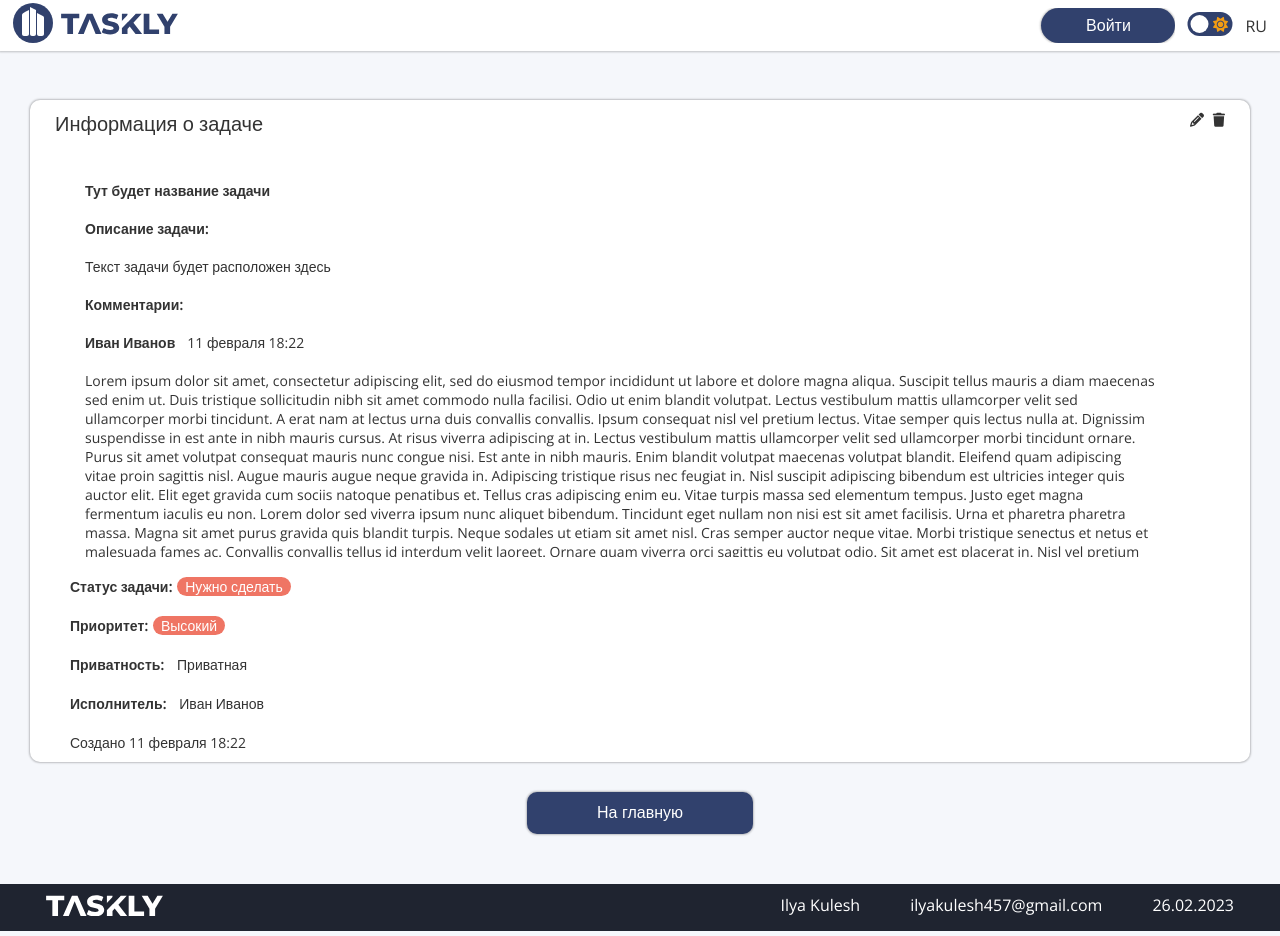
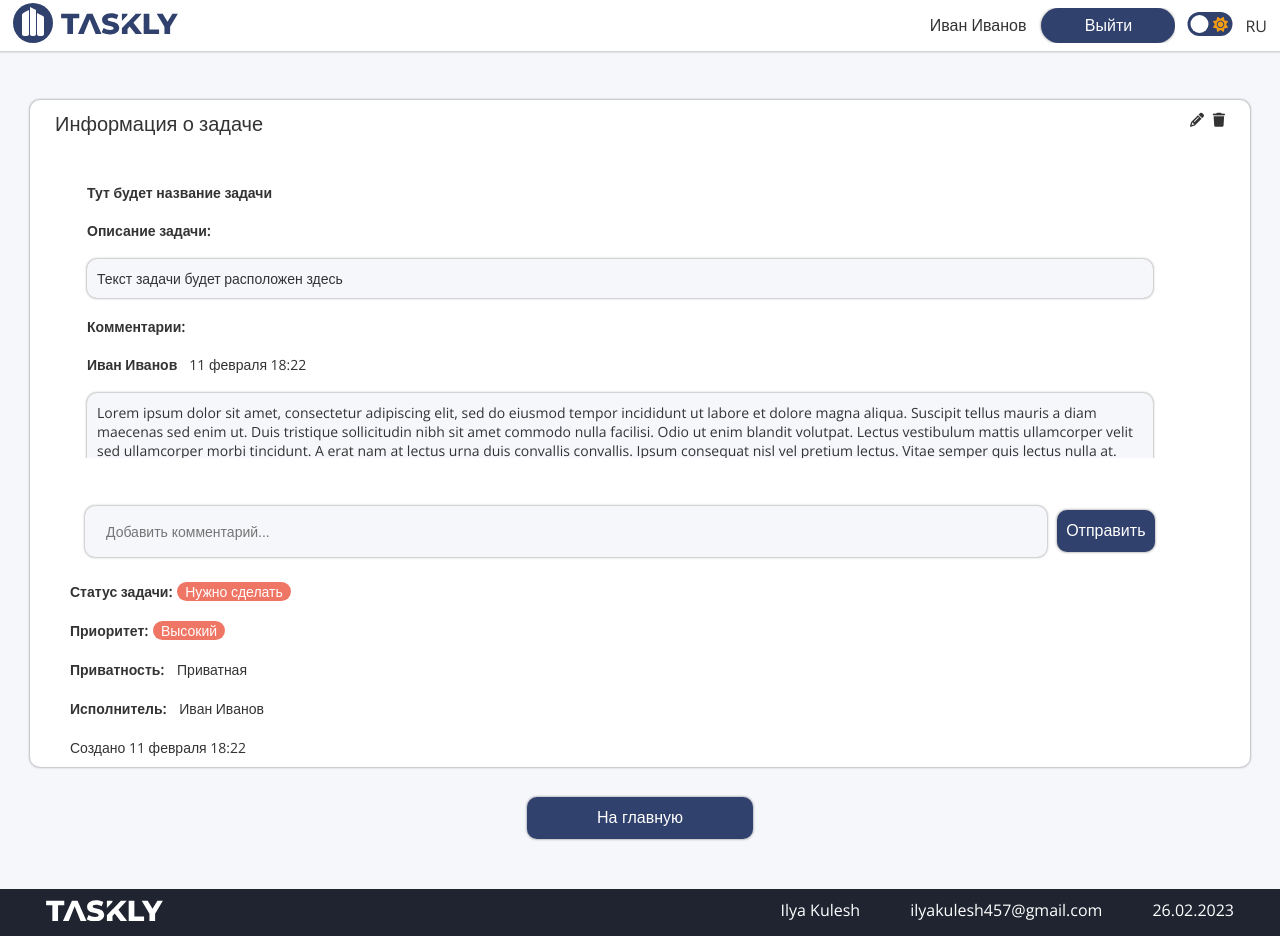
Before and after one commit to ilyakulesh/datamola2023, a plain HTML site: page UI/task.html in a window 1280 px wide. Drawn offline with nearby package versions, Linux system fonts and the light colour scheme.

Commit message:
fix: fixed layout and styles for task page

```diff
--- a/UI/assets/css/task_page.css
+++ b/UI/assets/css/task_page.css
@@ -1,7 +1,7 @@
 .info-task {
   max-width: 1220px;
-  height: 500px;
-  border-radius: 10px;
+  height: 64vh;
+  border-radius: var(--border-radius);
   margin: auto;
   margin-top: 100px;
   padding: 10px;
@@ -37,39 +37,25 @@
 
 .full-task {
   width: 70%;
-  max-height: 400px;
-  overflow: auto;
   margin-top: 20px;
   margin-left: 40px;
   padding: 5px;
 }
 
-.full-task::-webkit-scrollbar {
-  background-color: var(--white-color);
-  width: 16px;
-}
-
-.full-task::-webkit-scrollbar-thumb {
-  background-color: #babac0;
-  border-radius: 16px;
-  border: 5px solid var(--white-color);
-}
-.full-task::-webkit-scrollbar-thumb:hover {
-  background-color: #a0a0a5;
-  border: 4px solid #f4f4f4;
-}
-
-.full-task::-webkit-scrollbar-button {
-  display: none;
-}
-
-.full-task div {
+.full-task__wrapper div {
   margin-top: 19px;
   font-weight: bold;
 }
 
-.full-task div div {
+.full-task__wrapper div div {
   font-weight: normal;
+}
+
+.task-description {
+  background-color: var(--background-color);
+  box-shadow: var(--box-shadow);
+  border-radius: var(--border-radius);
+  padding: 10px;
 }
 
 .comment-wrapper {
@@ -85,16 +71,68 @@
   font-weight: bold;
 }
 
-.full-task input {
-  width: 390px;
+.task-comment {
+  background-color: var(--background-color);
+  box-shadow: var(--box-shadow);
+  border-radius: var(--border-radius);
+  padding: 10px;
+}
+
+.full-task__wrapper {
+  padding: 2px 2px;
+  max-height: 37vh;
+  overflow: auto;
+}
+
+.full-task__wrapper::-webkit-scrollbar {
+  background-color: var(--white-color);
+  width: 16px;
+}
+
+.full-task__wrapper::-webkit-scrollbar-thumb {
+  background-color: #babac0;
+  border-radius: 16px;
+  border: 5px solid var(--white-color);
+}
+.full-task__wrapper::-webkit-scrollbar-thumb:hover {
+  background-color: #a0a0a5;
+  border: 4px solid #f4f4f4;
+}
+
+.full-task__wrapper::-webkit-scrollbar-button {
+  display: none;
+}
+
+.full-task__comment-wrapper {
+  display: flex;
+  justify-content: flex-start;
+  margin-top: 30px;
+}
+
+.full-task__input {
+  width: 100%;
   height: 51px;
   font-size: 14px;
-  padding-left: 21px;
+  padding: 0px 21px;
   background-color: var(--background-color);
   border-style: none;
-  border-radius: 10px;
+  border-radius: var(--border-radius);
   box-shadow: var(--box-shadow);
   margin-top: 18px;
+}
+
+.full-task__button {
+  margin-top: 22px;
+  background-color: var(--background-buttons);
+  color: var(--white-color);
+  border-radius: var(--border-radius);
+  font-size: 16px;
+  width: 110px;
+  height: 42px;
+  cursor: pointer;
+  border-style: none;
+  box-shadow: var(--box-shadow);
+  margin-left: 10px;
 }
 
 .status-task {
@@ -105,7 +143,6 @@
 .status-task div {
   display: flex;
   margin-top: 20px;
-  white-space: nowrap;
   font-weight: bold;
 }
 
@@ -114,25 +151,30 @@
   background-color: var(--red-color);
   color: var(--white-color);
   width: fit-content;
-  border-radius: 10px;
+  border-radius: var(--border-radius);
 }
 
 .status-task div div {
   margin: 0px;
   margin-left: 5px;
   padding: 0px 8px;
-
   font-weight: normal;
+  word-wrap: break-word;
 }
 
 .status-task div:last-child {
   font-weight: normal;
 }
 
+.status-task__assignee {
+  max-width: 250px;
+  word-wrap: break-word;
+}
+
 .main-page-button {
   background-color: var(--background-buttons);
   color: var(--white-color);
-  border-radius: 10px;
+  border-radius: var(--border-radius);
   font-size: 16px;
   width: 226px;
   height: 42px;
--- a/UI/assets/css/variables.css
+++ b/UI/assets/css/variables.css
@@ -8,4 +8,9 @@
   --background-buttons: #31416d;
   --box-shadow: 0px 0px 2px 1px rgba(0, 0, 0, 0.22),
     -0px 0px 2px -1px rgba(0, 0, 0, 0.22);
+  --border-radius: 10px;
+  --dark-background: #202124;
+  --dark-main: #292a2d;
+  --dark-secondary: #202124;
+  --black-color: #333333;
 }
--- a/UI/styles.css
+++ b/UI/styles.css
@@ -40,7 +40,7 @@ body {
   .info-task {
     width: auto;
     height: auto;
-    border-radius: 10px;
+    border-radius: var(--border-radius);
     margin: auto;
     margin-top: 100px;
     padding: 10px;
--- a/UI/task.html
+++ b/UI/task.html
@@ -25,7 +25,7 @@
                     <div class='menu-button'></div>
                 </label>
                 <ul class="menu">
-                    <li><button class="header-button">Войти</button></li>
+                    <li>Иван Иванов<button class="header-button">Выйти</button></li>
                     <li>
                         <div class="toggle-button"><input class="checkbox" type="checkbox" id="chk"><label class="label"
                                 for="chk"><i class="fas fa-moon"></i><i class="fas fa-sun"></i>
@@ -55,6 +55,7 @@
             </div>
             <div class="task-wrapper">
                 <div class="full-task">
+                    <div class="full-task__wrapper">
                         <div>Тут будет название задачи</div>
                         <div>Описание задачи:
                             <div class="task-description">
@@ -67,54 +68,84 @@
                                 <div>11 февраля 18:22</div>
                             </div>
                             <div class="task-comment">
-                            Lorem ipsum dolor sit amet, consectetur adipiscing elit, sed do eiusmod tempor incididunt ut
+                                Lorem ipsum dolor sit amet, consectetur adipiscing elit, sed do eiusmod tempor
+                                incididunt ut
                                 labore et dolore magna aliqua. Suscipit tellus mauris a diam maecenas sed enim ut. Duis
-                            tristique sollicitudin nibh sit amet commodo nulla facilisi. Odio ut enim blandit volutpat.
-                            Lectus vestibulum mattis ullamcorper velit sed ullamcorper morbi tincidunt. A erat nam at
-                            lectus urna duis convallis convallis. Ipsum consequat nisl vel pretium lectus. Vitae semper
+                                tristique sollicitudin nibh sit amet commodo nulla facilisi. Odio ut enim blandit
+                                volutpat.
+                                Lectus vestibulum mattis ullamcorper velit sed ullamcorper morbi tincidunt. A erat nam
+                                at
+                                lectus urna duis convallis convallis. Ipsum consequat nisl vel pretium lectus. Vitae
+                                semper
                                 quis lectus nulla at. Dignissim suspendisse in est ante in nibh mauris cursus. At risus
-                            viverra adipiscing at in. Lectus vestibulum mattis ullamcorper velit sed ullamcorper morbi
+                                viverra adipiscing at in. Lectus vestibulum mattis ullamcorper velit sed ullamcorper
+                                morbi
                                 tincidunt ornare. Purus sit amet volutpat consequat mauris nunc congue nisi. Est ante in
-                            nibh mauris. Enim blandit volutpat maecenas volutpat blandit. Eleifend quam adipiscing vitae
+                                nibh mauris. Enim blandit volutpat maecenas volutpat blandit. Eleifend quam adipiscing
+                                vitae
                                 proin sagittis nisl.
 
                                 Augue mauris augue neque gravida in. Adipiscing tristique risus nec feugiat in. Nisl
-                            suscipit adipiscing bibendum est ultricies integer quis auctor elit. Elit eget gravida cum
+                                suscipit adipiscing bibendum est ultricies integer quis auctor elit. Elit eget gravida
+                                cum
                                 sociis natoque penatibus et. Tellus cras adipiscing enim eu. Vitae turpis massa sed
-                            elementum tempus. Justo eget magna fermentum iaculis eu non. Lorem dolor sed viverra ipsum
+                                elementum tempus. Justo eget magna fermentum iaculis eu non. Lorem dolor sed viverra
+                                ipsum
                                 nunc aliquet bibendum. Tincidunt eget nullam non nisi est sit amet facilisis. Urna et
-                            pharetra pharetra massa. Magna sit amet purus gravida quis blandit turpis. Neque sodales ut
+                                pharetra pharetra massa. Magna sit amet purus gravida quis blandit turpis. Neque sodales
+                                ut
                                 etiam sit amet nisl. Cras semper auctor neque vitae.
 
                                 Morbi tristique senectus et netus et malesuada fames ac. Convallis convallis tellus id
                                 interdum velit laoreet. Ornare quam viverra orci sagittis eu volutpat odio. Sit amet est
-                            placerat in. Nisl vel pretium lectus quam id leo. Ut sem nulla pharetra diam sit amet nisl.
+                                placerat in. Nisl vel pretium lectus quam id leo. Ut sem nulla pharetra diam sit amet
+                                nisl.
                                 Laoreet sit amet cursus sit amet. Malesuada fames ac turpis egestas integer eget aliquet
                                 nibh praesent. Etiam sit amet nisl purus in mollis nunc. Lorem ipsum dolor sit amet
-                            consectetur adipiscing. Mauris a diam maecenas sed enim ut. Faucibus ornare suspendisse sed
-                            nisi lacus sed. Nam aliquam sem et tortor consequat id porta nibh venenatis. Tincidunt dui
-                            ut ornare lectus sit amet est placerat in. Justo eget magna fermentum iaculis eu non diam.
+                                consectetur adipiscing. Mauris a diam maecenas sed enim ut. Faucibus ornare suspendisse
+                                sed
+                                nisi lacus sed. Nam aliquam sem et tortor consequat id porta nibh venenatis. Tincidunt
+                                dui
+                                ut ornare lectus sit amet est placerat in. Justo eget magna fermentum iaculis eu non
+                                diam.
                                 Sit amet justo donec enim diam.
 
                                 Nullam eget felis eget nunc lobortis mattis aliquam faucibus purus. Cursus metus aliquam
-                            eleifend mi in nulla posuere. Quam vulputate dignissim suspendisse in. Lectus quam id leo in
-                            vitae. Viverra justo nec ultrices dui sapien eget. Aliquam purus sit amet luctus venenatis
-                            lectus magna fringilla urna. Eget est lorem ipsum dolor sit. Metus dictum at tempor commodo
-                            ullamcorper a. Tellus mauris a diam maecenas. Fermentum odio eu feugiat pretium nibh ipsum
-                            consequat nisl. Turpis massa tincidunt dui ut ornare lectus. Eget gravida cum sociis natoque
+                                eleifend mi in nulla posuere. Quam vulputate dignissim suspendisse in. Lectus quam id
+                                leo in
+                                vitae. Viverra justo nec ultrices dui sapien eget. Aliquam purus sit amet luctus
+                                venenatis
+                                lectus magna fringilla urna. Eget est lorem ipsum dolor sit. Metus dictum at tempor
+                                commodo
+                                ullamcorper a. Tellus mauris a diam maecenas. Fermentum odio eu feugiat pretium nibh
+                                ipsum
+                                consequat nisl. Turpis massa tincidunt dui ut ornare lectus. Eget gravida cum sociis
+                                natoque
                                 penatibus. Molestie ac feugiat sed lectus vestibulum mattis.
 
-                            Vulputate enim nulla aliquet porttitor lacus luctus accumsan tortor posuere. Donec et odio
-                            pellentesque diam volutpat commodo sed egestas. Cursus eget nunc scelerisque viverra mauris
-                            in aliquam sem fringilla. Ac tortor dignissim convallis aenean et tortor at. Sollicitudin
-                            aliquam ultrices sagittis orci a scelerisque purus. Morbi non arcu risus quis varius quam
-                            quisque. Odio morbi quis commodo odio. Elit eget gravida cum sociis. Tortor aliquam nulla
-                            facilisi cras fermentum odio. Diam phasellus vestibulum lorem sed risus ultricies tristique
-                            nulla aliquet. Duis tristique sollicitudin nibh sit. Nisl nisi scelerisque eu ultrices vitae
+                                Vulputate enim nulla aliquet porttitor lacus luctus accumsan tortor posuere. Donec et
+                                odio
+                                pellentesque diam volutpat commodo sed egestas. Cursus eget nunc scelerisque viverra
+                                mauris
+                                in aliquam sem fringilla. Ac tortor dignissim convallis aenean et tortor at.
+                                Sollicitudin
+                                aliquam ultrices sagittis orci a scelerisque purus. Morbi non arcu risus quis varius
+                                quam
+                                quisque. Odio morbi quis commodo odio. Elit eget gravida cum sociis. Tortor aliquam
+                                nulla
+                                facilisi cras fermentum odio. Diam phasellus vestibulum lorem sed risus ultricies
+                                tristique
+                                nulla aliquet. Duis tristique sollicitudin nibh sit. Nisl nisi scelerisque eu ultrices
+                                vitae
                                 auctor. Placerat duis ultricies lacus sed turpis tincidunt id aliquet.
                             </div>
                         </div>
-                    <input type='text' name='comment' placeholder="Добавить комментарий...">
+                    </div>
+                    <div class="full-task__comment-wrapper">
+                        <input class="full-task__input" type='text' name='comment'
+                            placeholder="Добавить комментарий...">
+                        <button class="full-task__button">Отправить</button>
+                    </div>
                 </div>
                 <div class="status-task">
                     <div>Статус задачи:
@@ -127,7 +158,7 @@
                         <div>Приватная</div>
                     </div>
                     <div>Исполнитель:
-                        <div>Иван Иванов</div>
+                        <div class="status-task__assignee">Иван Иванов</div>
                     </div>
                     <div>Создано 11 февраля 18:22</div>
                 </div>
```
Also changed, not shown: UI/assets/css/main_columns.css (+7 -7 lines), UI/assets/css/main_list.css (+5 -5 lines), UI/assets/css/user_page_edit.css (+6 -5 lines), UI/user.html (+1 -1 lines). Lines whose indentation alone changed are shown as unchanged.
